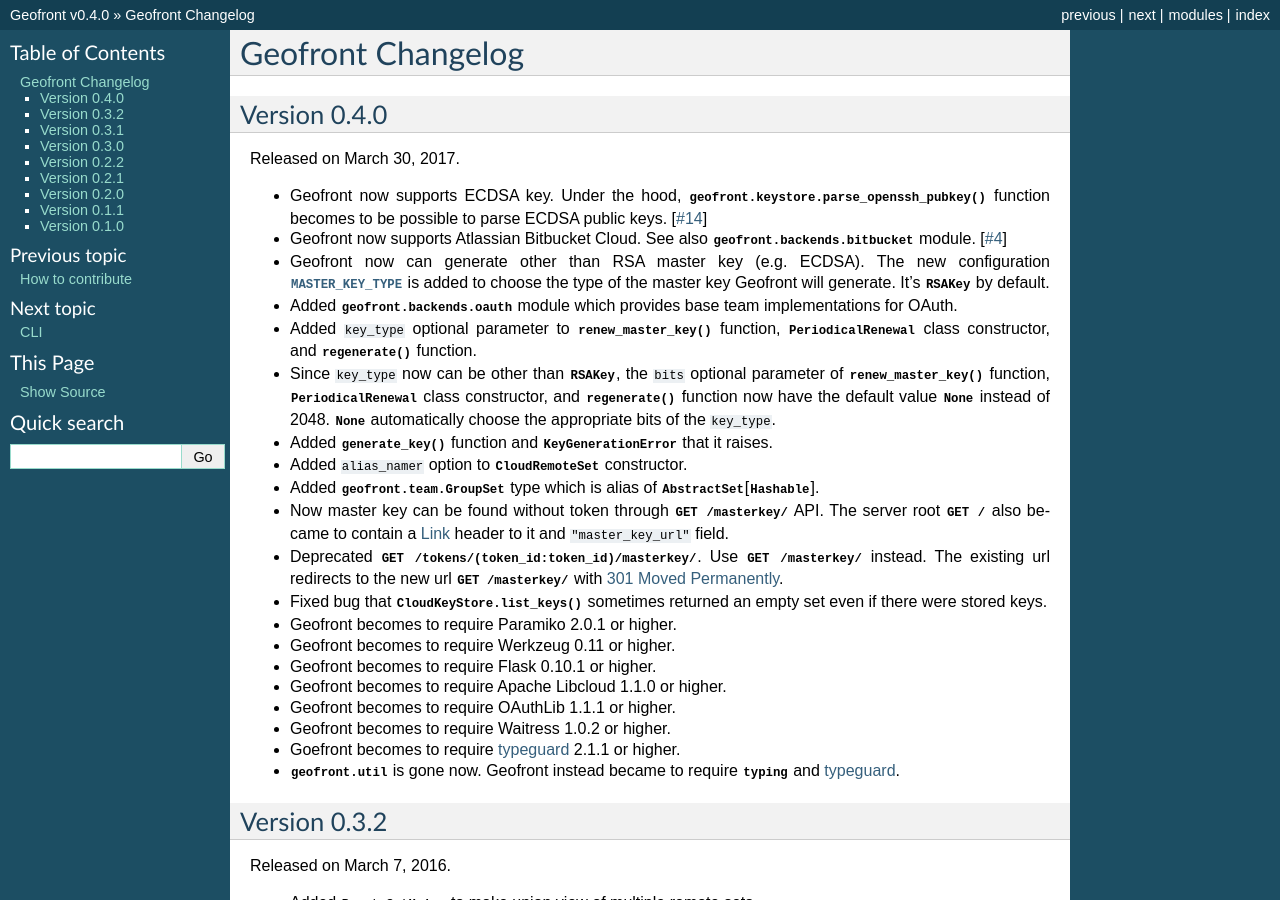
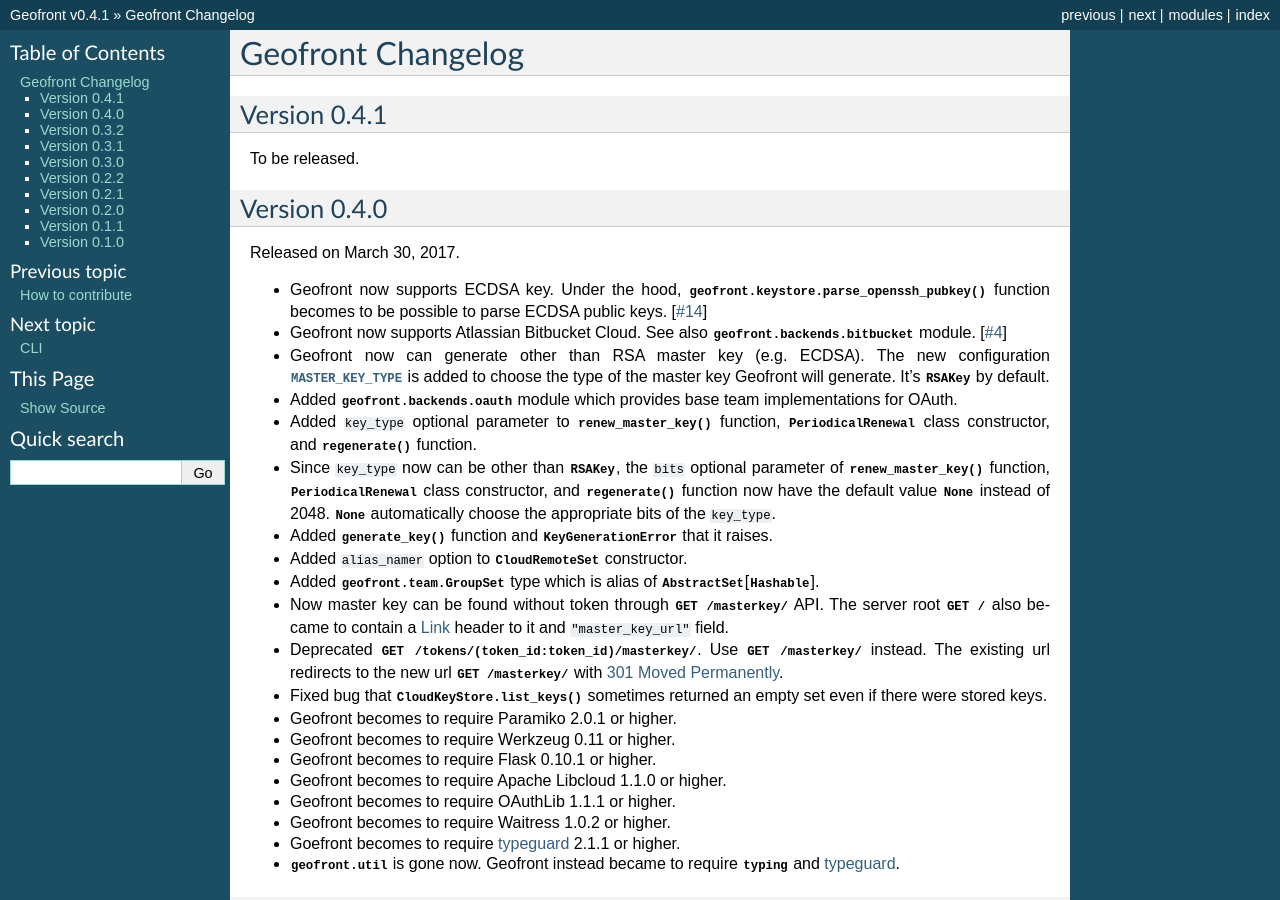
Before and after one commit to geofront-auth/geofront, a Sphinx documentation site: the page built from docs/changes.rst, in a window 1280 px wide and 900 px high. Built offline with Sphinx 7.4.7, drawn with Linux system fonts in a browser that asks for light colours; pages that are not in the unit, such as notebooks, are missing from menus; some of the changed text lies outside the part shown.

Commit message:
Version bump

```diff
--- a/docs/changes.rst
+++ b/docs/changes.rst
@@ -1,5 +1,11 @@
 Geofront Changelog
 ==================
+
+Version 0.4.1
+-------------
+
+To be released.
+
 
 Version 0.4.0
 -------------
--- a/geofront/version.py
+++ b/geofront/version.py
@@ -5,7 +5,7 @@
 
 #: (:class:`~typing.Tuple`\ [:class:`int`, :class:`int`, :class:`int`])
 #: The triple of version numbers e.g. ``(1, 2, 3)``.
-VERSION_INFO = (0, 4, 0)
+VERSION_INFO = (0, 4, 1)
 
 #: (:class:`str`) The version string e.g. ``'1.2.3'``.
 VERSION = '{}.{}.{}'.format(*VERSION_INFO)
```
